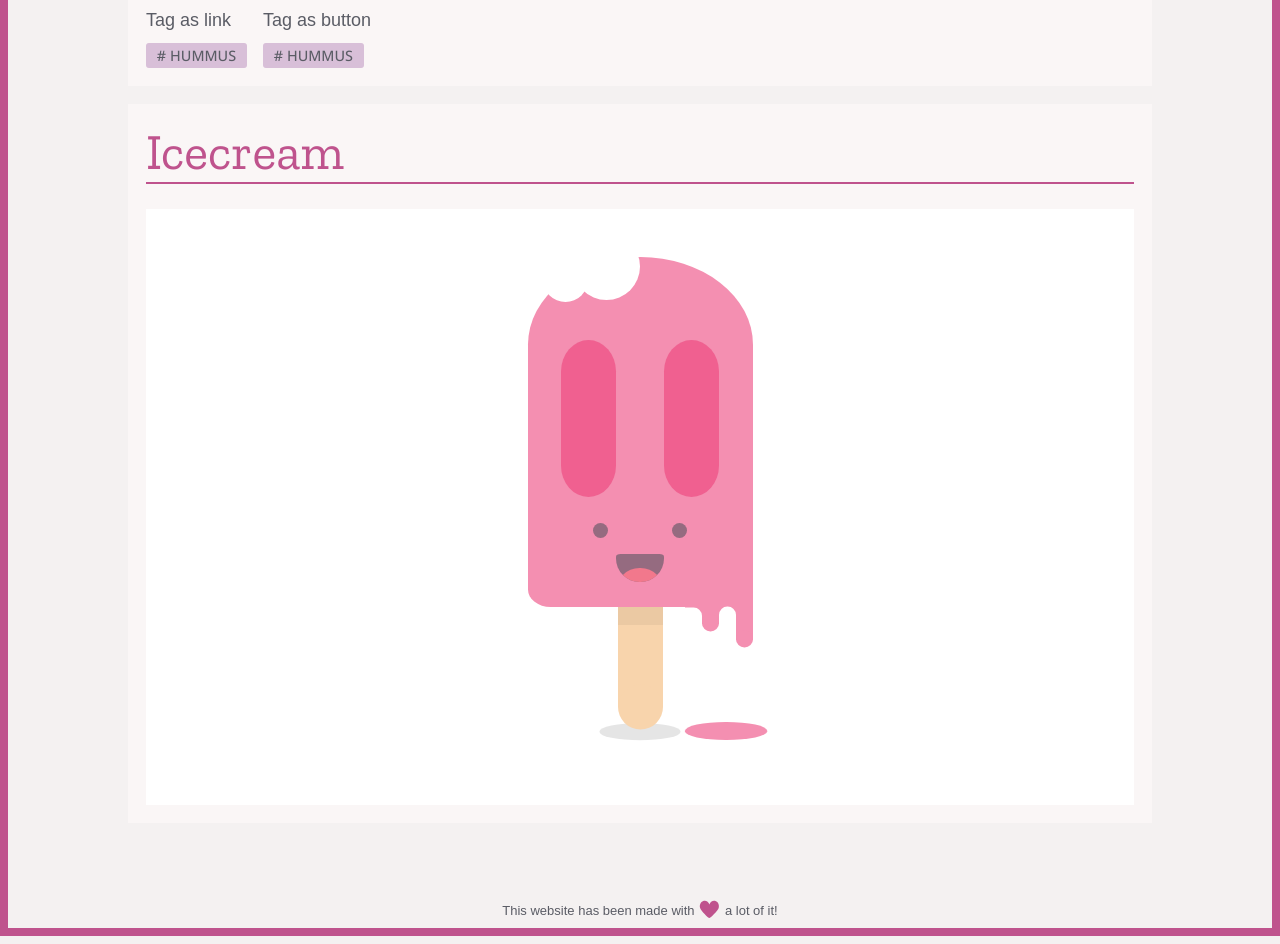
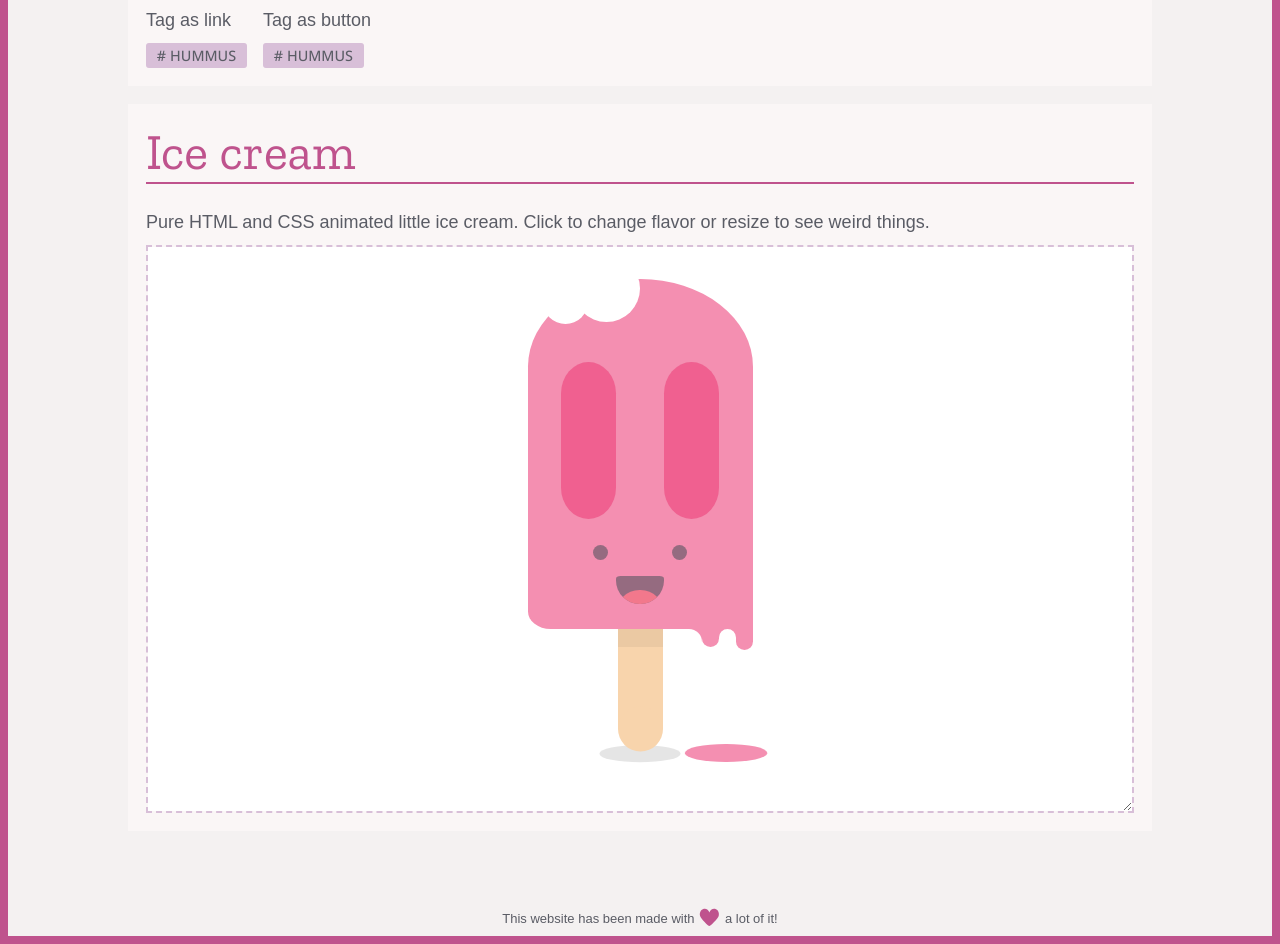
Before and after one commit to graziastracquadanio/gracegrace-2021, a React app: page /styleguide in a window 1280 px wide. Shown: the part 3140-4084 px from the top of the page. Built offline with nearby package versions, Linux system fonts and the light colour scheme; no server answers; the database is empty.

Commit message:
improved and cleandup icecream drawing lines

```diff
--- a/src/components/GlobalStyle/ResetStyle.ts
+++ b/src/components/GlobalStyle/ResetStyle.ts
@@ -1,4 +1,5 @@
 import { css } from 'styled-components';
+import { BREAKPOINTS } from 'constants/css-variables';
 
 const ResetStyle = css`
   *,
@@ -18,6 +19,11 @@ const ResetStyle = css`
     margin: 0;
     background-color: var(--color-background);
     transition: background var(--theme-transition);
+    word-break: break-all;
+
+    @media (min-width: ${BREAKPOINTS.medium}) {
+      word-break: normal;
+    }
   }
 
   [tabindex='-1']:focus {
--- a/src/components/Icecream/Icecream.tsx
+++ b/src/components/Icecream/Icecream.tsx
@@ -1,9 +1,10 @@
-import React, { useState } from 'react';
+import React, { useRef, useState } from 'react';
 import { adjustHue, darken, mix } from 'polished';
 
 import styled from 'styled-components';
 
 import { IcecreamStyle } from './IcecreamStyle';
+import { useOnScreen } from 'hooks/useOnScreen';
 
 const icecreamColors = [
   '#EF9A9A',
@@ -13,14 +14,14 @@ const icecreamColors = [
   '#9FA8DA',
   '#90CAF9',
   '#81D4FA',
-  '#81D4FA',
+  '#80DEEA',
   '#80CBC4',
-  '#A5D6A7',
-  '#C5E1A5',
-  '#E6EE9C',
-  '#FFF59D',
-  '#FFE082',
-  '#FFAB91',
+  '#81C784',
+  '#AED581',
+  '#DCE775',
+  '#FFEE58',
+  '#FFD54F',
+  '#FF8A65',
 ];
 
 export const giveMeARandomColor = (): string => {
@@ -29,13 +30,16 @@ export const giveMeARandomColor = (): string => {
 
 export const Icecream = () => {
   const [color, setColor] = useState<string>(giveMeARandomColor());
+  const ref: any = useRef<HTMLDivElement>();
+  const onScreen = useOnScreen<HTMLDivElement>(ref);
 
   const handleClick = () => {
     setColor(giveMeARandomColor());
   };
 
   return (
-    <StyledContainer color={color} onClick={handleClick}>
+    <div ref={ref}>
+      <StyledContainer color={color} isVisible={onScreen} onClick={handleClick}>
         <div className="icecream-container">
           <div className="icecream-body">
             <div className="icecream-body_top" />
@@ -59,22 +63,20 @@ export const Icecream = () => {
                 <div />
                 <div />
               </div>
-            <div className="icecream-face-mounth">
-              <div className="icecream-face-mounth_inner">
-                <div className="icecream-face-mounth_tongue" />
+              <div className="icecream-face-mouth">
+                <div className="icecream-face-mouth_inner">
+                  <div className="icecream-face-mouth_tongue" />
                 </div>
               </div>
             </div>
             <div className="icecream-drops">
               <div className="icecream-drops-second">
-              <div className="icecream-drops-second_end" />
                 <div className="icecream-drops-falling_drop second" />
               </div>
               <div className="icecream-drops-first_space">
                 <div className="icecream-drops-first_space_end" />
               </div>
               <div className="icecream-drops-first">
-              <div className="icecream-drops-first_end" />
                 <div className="icecream-drops-falling_drop first" />
               </div>
               <div className="icecream-drops-second_space">
@@ -88,10 +90,11 @@ export const Icecream = () => {
           <div className="icecream-spot" />
         </div>
       </StyledContainer>
+    </div>
   );
 };
 
-const StyledContainer = styled.div<{ color: string }>`
+const StyledContainer = styled.div<{ color: string; isVisible: boolean }>`
   ${(props) =>
     props.color &&
     `
@@ -101,14 +104,18 @@ const StyledContainer = styled.div<{ color: string }>`
       --icecream-tongue-color: ${darken(0.05, adjustHue(10, props.color))};
       `}
 
+  --icecream-animation-play-state: ${(props) => (props.isVisible ? 'running' : 'paused')};
+  /* --icecream-animation-play-state: paused; */
+
   --icecream-stick-color: #f8d4ac;
   --icecream-background-color: white;
 
   display: flex;
   justify-content: center;
-  padding: 3rem;
+  padding: 2rem;
   background-color: var(--icecream-background-color);
   cursor: pointer;
+  transition: filter 0.5s ease-in;
 
   ${IcecreamStyle};
 `;
--- a/src/components/Icecream/IcecreamStyle.ts
+++ b/src/components/Icecream/IcecreamStyle.ts
@@ -34,6 +34,7 @@ export const IcecreamStyle = css`
     right: -3%;
     border-radius: 50%;
     animation: spotAnimation 5s linear infinite var(--drop-delay);
+    animation-play-state: var(--icecream-animation-play-state);
   }
 
   @keyframes spotAnimation {
@@ -63,8 +64,8 @@ export const IcecreamStyle = css`
   .icecream-container .icecream-drops {
     position: absolute;
     width: 30%;
-    height: 45%;
-    top: 91%;
+    height: 35%;
+    top: 100%;
     right: 0;
     display: flex;
     flex-direction: row-reverse;
@@ -75,10 +76,11 @@ export const IcecreamStyle = css`
     width: 100%;
     background-color: var(--icecream-color);
     position: absolute;
-    top: 100%;
+    top: -30%;
     border-radius: 50%;
     transform: translateY(-50%);
     animation: fallingDrop 5s ease-in infinite var(--drop-delay);
+    animation-play-state: var(--icecream-animation-play-state);
   }
 
   .icecream-container .icecream-drops-falling_drop:after {
@@ -93,40 +95,26 @@ export const IcecreamStyle = css`
 
   .icecream-container .icecream-drops-first {
     width: 25%;
-    height: 30%;
+    height: 14%;
     background-color: var(--icecream-color);
     position: relative;
-  }
-
-  .icecream-container .icecream-drops-first_end {
-    width: 100%;
-    background-color: var(--icecream-color);
-    position: absolute;
-    top: 100%;
-    border-radius: 50%;
-    transform: translateY(-50%);
-  }
-
-  .icecream-container .icecream-drops-first_end:after {
-    content: '';
-    display: block;
-    padding-top: 100%;
+    border-radius: 0 0 100px 100px;
   }
 
   .icecream-container .icecream-drops-first_space {
     width: 25%;
-    height: 25%;
+    height: 10%;
     background-color: var(--icecream-color);
     position: relative;
   }
 
   .icecream-container .icecream-drops-first_space_end {
+    position: absolute;
+    top: 0;
     width: 100%;
+    height: 100%;
     background-color: var(--icecream-background-color);
-    position: absolute;
-    top: 100%;
-    border-radius: 50%;
-    transform: translateY(-50%);
+    border-radius: 100px 100px 0 0;
   }
 
   .icecream-container .icecream-drops-first_space_end:after {
@@ -137,58 +125,43 @@ export const IcecreamStyle = css`
 
   .icecream-container .icecream-drops-second {
     width: 25%;
-    height: 40%;
+    height: 17%;
     background-color: var(--icecream-color);
     position: relative;
-  }
-
-  .icecream-container .icecream-drops-second_end {
-    width: 100%;
-    background-color: var(--icecream-color);
-    position: absolute;
-    top: 100%;
-    border-radius: 50%;
-    transform: translateY(-50%);
-  }
-
-  .icecream-container .icecream-drops-second_end:after {
-    content: '';
-    display: block;
-    padding-top: 100%;
+    border-radius: 0 0 100px 100px;
   }
 
   .icecream-container .icecream-drops-second_space {
     width: 25%;
-    height: 25.5%;
+    height: 10%;
     background-color: var(--icecream-color);
     position: relative;
   }
 
   .icecream-container .icecream-drops-second_space_end {
     width: 100%;
+    height: 100%;
+    position: absolute;
+    top: 0;
+    border-radius: 0 100px 0 0;
     background-color: var(--icecream-background-color);
-    position: absolute;
-    top: 100%;
-    border-radius: 50%;
-    transform: translateY(-50%);
-    border-radius: 0 50% 50% 50%;
-  }
-
-  .icecream-container .icecream-drops-second_space_end:after {
-    content: '';
-    display: block;
-    padding-top: 100%;
   }
 
   @keyframes fallingDrop {
     0% {
-      top: 0%;
+      top: -30%;
+      transform: scaleY(1);
+    }
+    19%{
+      transform: scaleY(1);
     }
     20% {
-      top: 350%;
+      transform: scaleY(0);
+      top: 1000%;
     }
     100% {
-      top: 350%;
+      transform: scaleY(0);
+      top: 1000%;
     }
   }
 
@@ -204,44 +177,44 @@ export const IcecreamStyle = css`
     align-items: center;
   }
 
-  .icecream-container .icecream-face-mounth {
+  .icecream-container .icecream-face-mouth {
     width: 30%;
     margin-top: 10%;
     position: relative;
-    border-radius: 10% 10% 0 0;
     overflow: hidden;
+    border-radius: 50% 50% 0 0; /* sad face :( */
 
-    @media (max-width: 450px) {
-      border-radius: 50% 50% 0 0;
+    @media (min-width: 360px) {
+      border-radius: 10% 10% 0 0; /* happy face :) */
     }
   }
 
-  .icecream-container .icecream-face-mounth:after {
+  .icecream-container .icecream-face-mouth:after {
     content: '';
     display: block;
     padding-top: 60%;
   }
 
-  .icecream-container .icecream-face-mounth_inner {
+  .icecream-container .icecream-face-mouth_inner {
     background: var(--icecream-face-color);
-    border-radius: 0 0 50% 50%;
     position: absolute;
     bottom: 0;
     width: 100%;
     overflow: hidden;
+    border-radius: 50% 50% 0 0; /* sad face :( */
 
-    @media (max-width: 450px) {
-      border-radius: 50% 50% 0 0;
+    @media (min-width: 360px) {
+      border-radius: 0 0 50% 50%; /* happy face :) */
     }
   }
 
-  .icecream-container .icecream-face-mounth_inner:after {
+  .icecream-container .icecream-face-mouth_inner:after {
     content: '';
     display: block;
     padding-top: 100%;
   }
 
-  .icecream-container .icecream-face-mounth_tongue {
+  .icecream-container .icecream-face-mouth_tongue {
     width: 100%;
     height: 100%;
     background-color: var(--icecream-tongue-color);
@@ -262,6 +235,7 @@ export const IcecreamStyle = css`
     border-radius: 50%;
     background-color: var(--icecream-face-color);
     animation: eyesAnimation 4s ease-out infinite 1s;
+    animation-play-state: var(--icecream-animation-play-state);
   }
 
   @keyframes eyesAnimation {
@@ -337,7 +311,7 @@ export const IcecreamStyle = css`
     height: 50%;
     width: 100%;
     background-color: var(--icecream-color);
-    border-radius: 0 0 10% 10%;
+    border-radius: 0 0 0 10%;
     z-index: 0;
   }
 
@@ -348,6 +322,7 @@ export const IcecreamStyle = css`
     border-radius: 50%;
     opacity: 0;
     animation: biteAnimation 0.5s forwards 2s;
+    animation-play-state: var(--icecream-animation-play-state);
   }
 
   .icecream-container .icecream-bite_first:after,
@@ -426,11 +401,4 @@ export const IcecreamStyle = css`
     content: '';
     display: block;
     padding-top: 20%;
-  }
-  body {
-    display: flex;
-    height: 100vh;
-    justify-content: center;
-    align-items: center;
-  }
 `;
--- /dev/null
+++ b/src/hooks/useOnScreen.ts
@@ -0,0 +1,24 @@
+import { MutableRefObject, useEffect, useState } from 'react';
+
+export function useOnScreen<T extends Element>(ref: MutableRefObject<T>, rootMargin: string = '0px'): boolean {
+  const [isIntersecting, setIsIntersecting] = useState(false);
+
+  useEffect(() => {
+    const { current } = ref;
+    const observer = new IntersectionObserver(
+      ([entry]) => {
+        setIsIntersecting(entry.isIntersecting);
+      },
+      { rootMargin },
+    );
+
+    if (current) {
+      observer.observe(current);
+    }
+    return () => {
+      observer.unobserve(current);
+    };
+  });
+
+  return isIntersecting;
+}
--- a/src/views/LoginPage.tsx
+++ b/src/views/LoginPage.tsx
@@ -64,7 +64,7 @@ const Container = styled.div`
   display: flex;
   justify-content: center;
   align-items: center;
-  padding: 2rem;
+  padding: 0.5rem;
 `;
 
 const Form = styled.form`
--- a/src/views/StyleguidePage/StyleguidePage.tsx
+++ b/src/views/StyleguidePage/StyleguidePage.tsx
@@ -15,8 +15,11 @@ export const StyleguidePage = () => (
     <TypographySection />
     <MarkdownSection />
     <ButtonsSection />
-    <Section title="Icecream">
-      <Icecream />
+    <Section title="Ice cream">
+      <p>Pure HTML and CSS animated little ice cream. Click to change flavor or resize to see weird things.</p>
+      <IceCreamContainer>
+        <Icecream />
+      </IceCreamContainer>
     </Section>
   </LayoutContainer>
 );
@@ -25,3 +28,9 @@ const LayoutContainer = styled.div`
   display: grid;
   grid-gap: 1em;
 `;
+
+const IceCreamContainer = styled.div`
+  border: 2px dashed var(--color-highlight);
+  resize: horizontal;
+  overflow: hidden;
+`;
```
Lines whose indentation alone changed are shown as unchanged.
